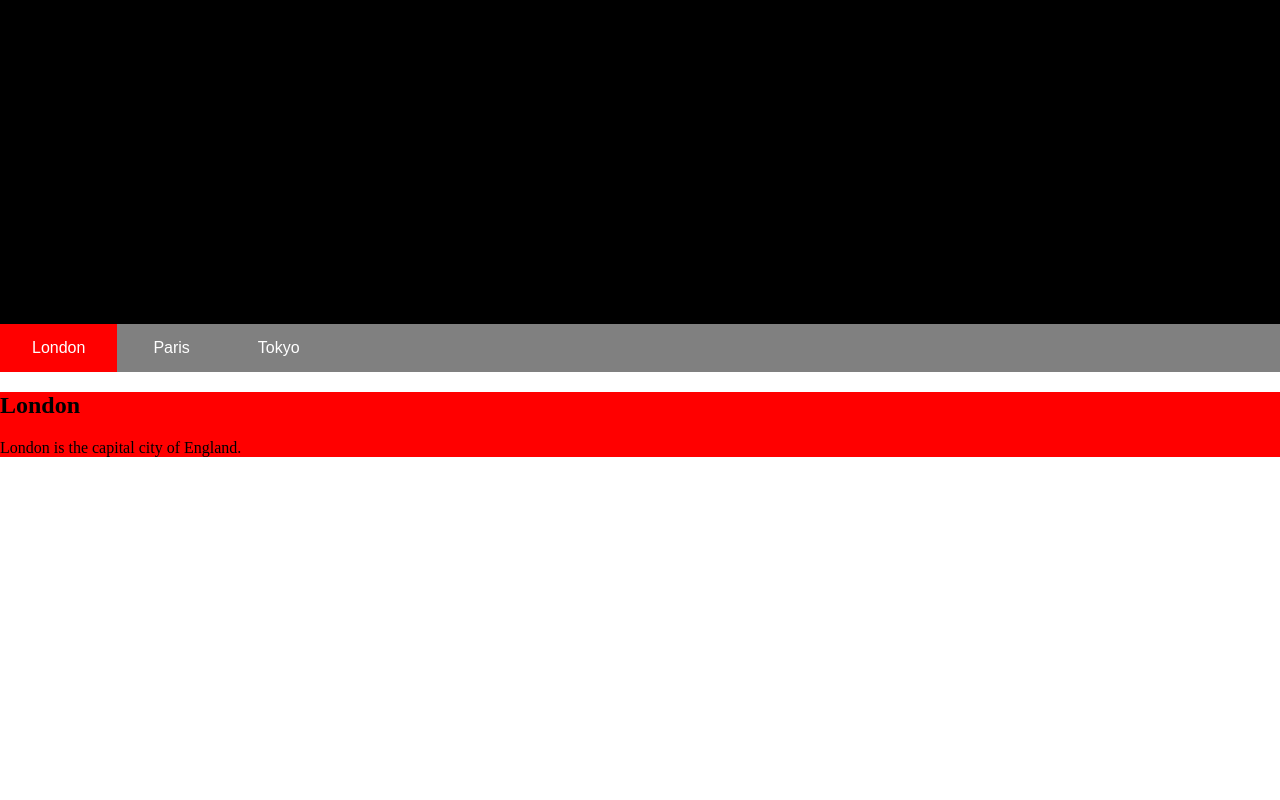
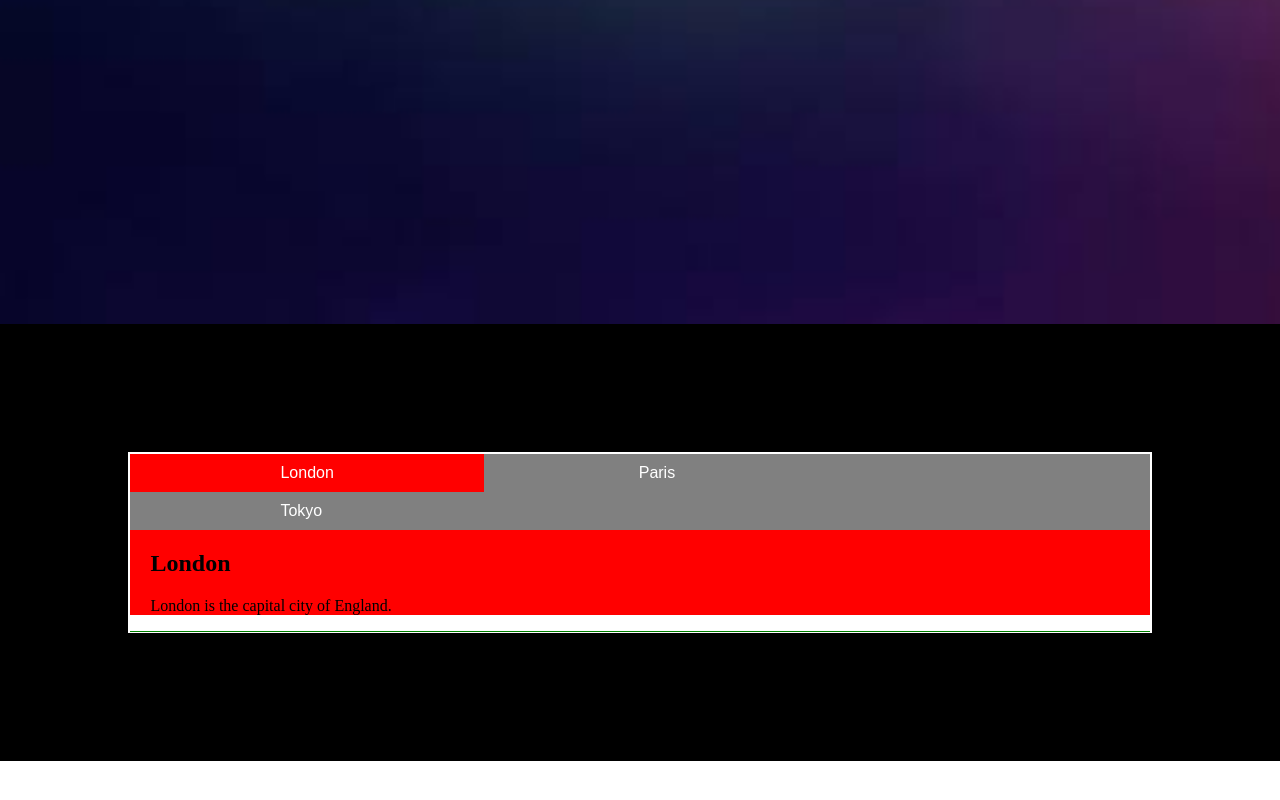
Before and after one commit to shahsajel/M-D, a plain HTML site: page index.html in a window 1280 px wide. Shown: the part 732-1532 px from the top of the page. Drawn offline with nearby package versions, Linux system fonts and the light colour scheme.

Commit message:
coming along

```diff
--- a/Main.css
+++ b/Main.css
@@ -11,7 +11,7 @@ html, body{
 .intro{
 	height: 100%;
 	width: 100%;
-	background: black;
+	background-image: url('img/moody.jpg');
 	background-size: cover;
 	text-align: center;
 	padding: 10% 0%;
@@ -25,7 +25,7 @@ html, body{
 	font-family: 'Inconsolata', sans-serif;
 	font-size: 300%;
 	font-weight: 400;
-	color: black;
+	color:#D8D8D8;
 	text-decoration: none;
 	text-transform: uppercase;
 	padding: 5% 3%;
@@ -33,7 +33,7 @@ html, body{
 	margin:40px auto;
 	width: 120px;
   	height: 50px;
-	background: #D8D8D8;
+	background: black;
 	border-radius: 50%;
 	letter-spacing: 5px;
 	transition: all .2s;
@@ -124,13 +124,14 @@ input{
 	font-size: 230%;
 }
 .w3-bar{
+	width: 100%;
 	background: grey;
 }
 button{
 	background: transparent;
 	border: none;
     color: white;
-    padding: 15px 32px;
+    padding: 10px 14.75%;
     text-align: center;
     text-decoration: none;
     display: inline-block;
@@ -141,7 +142,6 @@ button:hover{
 	background: orange;
 	border: none;
     color: green;
-    padding: 15px 32px;
     text-align: center;
     text-decoration: none;
     display: inline-block;
@@ -154,17 +154,37 @@ button:hover{
 	border-width: 0px;
 }
 .Music{
+	padding-top: .01%;
 	height: 100%;
 	width: 100%;
 	background: red;
 }
+.Music_layout{
+	padding-left: 2%;
+}
 .Movies{
+	padding-top: .01%;
 	height: 100%;
 	width: 100%;
 	background: blue;
 }
+.Movies_layout{
+	padding-left: 2%;
+}
 .Art{
+	padding-top: .01%;
 	height: 100%;
 	width: 100%;
 	background: green;
 }
+.Art_layout{
+	padding-left: 2%;
+}
+.tabs{
+	padding: 10%;
+	background: black;
+}
+.encapsulate{
+	background: white;
+	padding: .2%;
+}
--- a/index.html
+++ b/index.html
@@ -68,17 +68,19 @@
 
 
 	<div id="About-me"><a href="#About-me">
-			<div class="tabs"></a>
+			<div class="tabs"></a><div class = "encapsulate">
 				<div class="w3-bar w3-black">
     <button class="w3-bar-item w3-button tablink w3-red" onclick="openCity(event,'London')">London</button>
     <button class="w3-bar-item w3-button tablink" onclick="openCity(event,'Paris')">Paris</button>
     <button class="w3-bar-item w3-button tablink" onclick="openCity(event,'Tokyo')">Tokyo</button>
   </div>
 <div class = "Music">
-  <div id="London" class="w3-container w3-border city">
+	<div class = "Music_layout">
+  <div id="London" class="w3-contai w3-border city">
     <h2>London</h2>
     <p>London is the capital city of England.</p>
   </div>
+</div>
 </div>
 
 <div class = "Movies">
@@ -93,6 +95,7 @@
     <h2>Tokyo</h2>
     <p>Tokyo is the capital of Japan.</p>
   </div>
+</div>
 </div>
 </div>
 
```
Also changed, not shown: img/balloons.jpg (added), img/moody.jpg (added).
